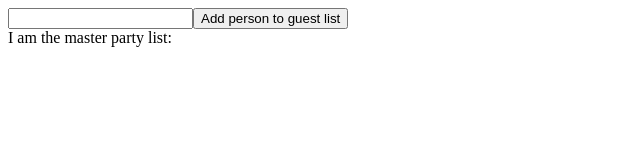
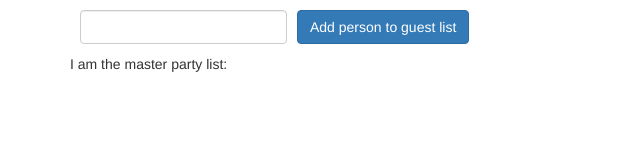
Before and after one commit to dallin-r-parker/react-redux-practice-apps, a React app in the folder party-list/: page / in a window 1280 px wide. Shown: the whole page, without its empty margins (0-640 px from the left). Built offline with nearby package versions, Linux system fonts and the light colour scheme.

Commit message:
used bootstrap library, basic styling on button and input bar for guest list

```diff
--- a/party-list/index.html
+++ b/party-list/index.html
@@ -2,6 +2,7 @@
 <html>
   <head>
     <meta charset="utf-8">
+    <link rel="stylesheet" href="https://maxcdn.bootstrapcdn.com/bootstrap/3.3.7/css/bootstrap.min.css" integrity="sha384-BVYiiSIFeK1dGmJRAkycuHAHRg32OmUcww7on3RYdg4Va+PmSTsz/K68vbdEjh4u" crossorigin="anonymous">
     <title>PartyList</title>
   </head>
   <body>
--- a/party-list/src/containers/input_bar.js
+++ b/party-list/src/containers/input_bar.js
@@ -3,7 +3,9 @@ import {connect} from 'react-redux';
 import {bindActionCreators} from 'redux';
 import {fetchPartyList} from './../actions/index';
 
-
+const buttonStyle = {
+  margin: '10px'
+}
 
 class InputBar extends Component {
   constructor(props) {
@@ -32,11 +34,13 @@ class InputBar extends Component {
 
   render() {
     return (
-      <form onSubmit={this.onFormSubmit}>
+      <form className="form-inline" onSubmit={this.onFormSubmit}>
         <input
+          style={buttonStyle}
+          className="form-control"
           onChange={this.onInputChange}
           value={this.state.term}/>
-        <button type='submit'>Add person to guest list</button>
+        <button className="btn btn-primary" type='submit'>Add person to guest list</button>
       </form>
     )
   }
--- a/party-list/src/containers/party_list.js
+++ b/party-list/src/containers/party_list.js
@@ -4,11 +4,11 @@ import {bindActionCreators} from 'redux';
 import {removePartyGoer} from './../actions/index';
 
 class PartyList extends Component {
-  constructor(props) {
-    super(props);
+  // constructor(props) {
+  //   super(props);
 
     // this.removeName = this.removeName.bind(this);
-  }
+  //}
 
   // removeName(name) {
   //   console.log('remove name called');
@@ -18,7 +18,6 @@ class PartyList extends Component {
   renderPartyList(name) {
     return (
       <li
-        onClick={alert('react sucks!')}
         key={name}>
         {name}
       </li>
```
Also changed, not shown: 1 other file.
